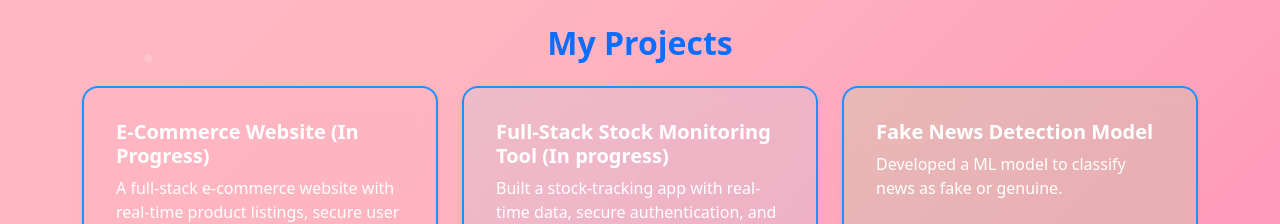
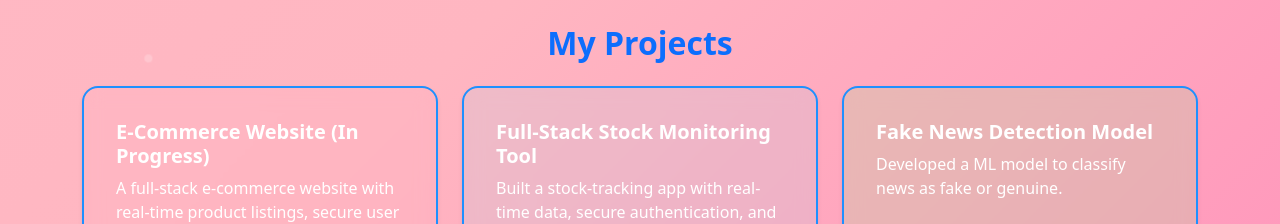
Before and after one commit to kritika1724/New-portfolio, a React (Vite) app: page / in a window 1280 px wide. Shown: the part 3480-3704 px from the top of the page. Built offline with nearby package versions, Linux system fonts and the light colour scheme.

Commit message:
made some changes

```diff
--- a/src/assets/components/Projects.jsx
+++ b/src/assets/components/Projects.jsx
@@ -13,7 +13,7 @@ export default function Projects() {
       color: "rgba(255, 182, 193, 0.2)",
     },
     {
-      title: "Full-Stack Stock Monitoring Tool (In progress)",
+      title: "Full-Stack Stock Monitoring Tool",
       description:
         "Built a stock-tracking app with real-time data, secure authentication, and MongoDB integration. Added unit tests (Jest) and prepping AWS deployment.",
       techStack: "React.js, Node.js, Express.js, MongoDB, Bootstrap",
```
